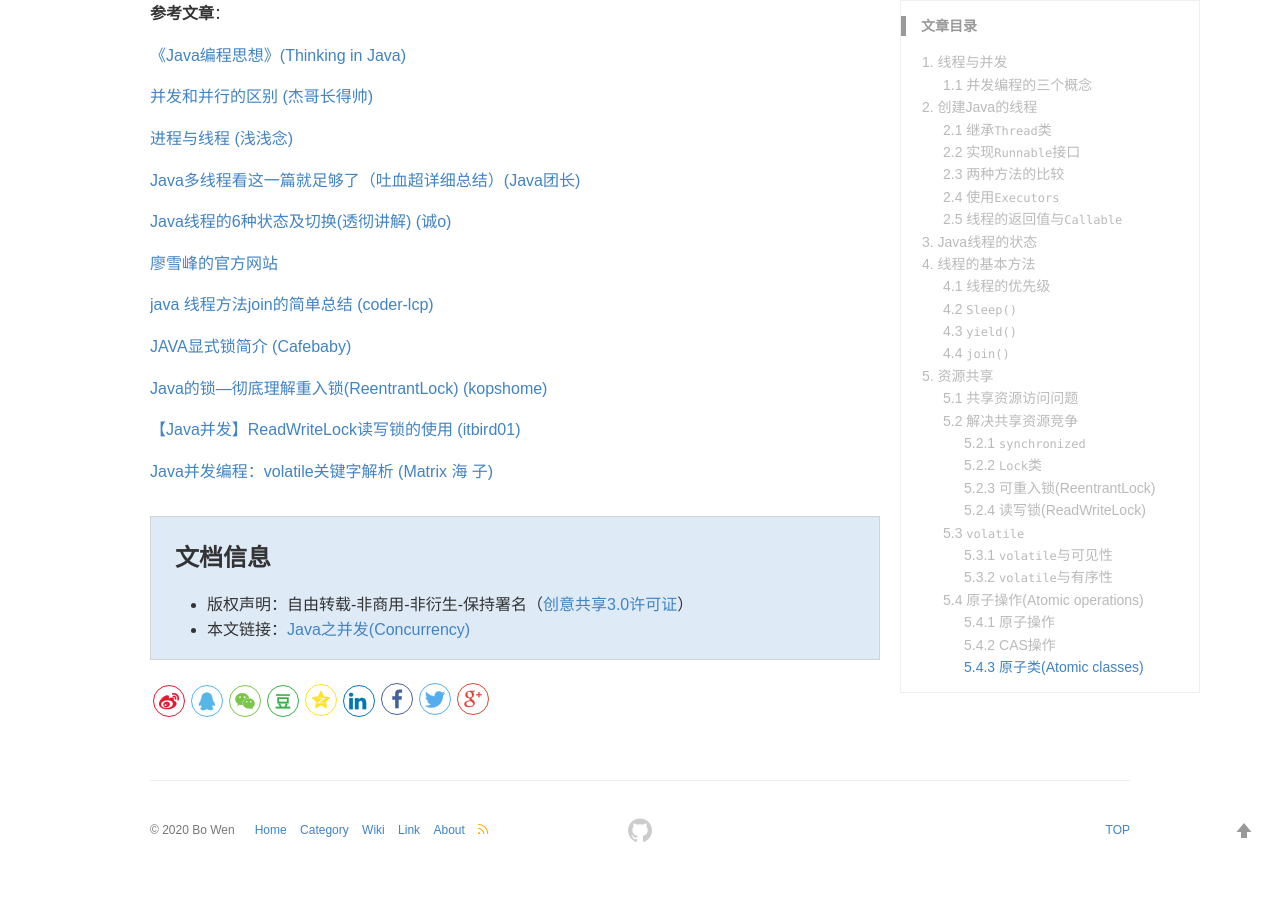
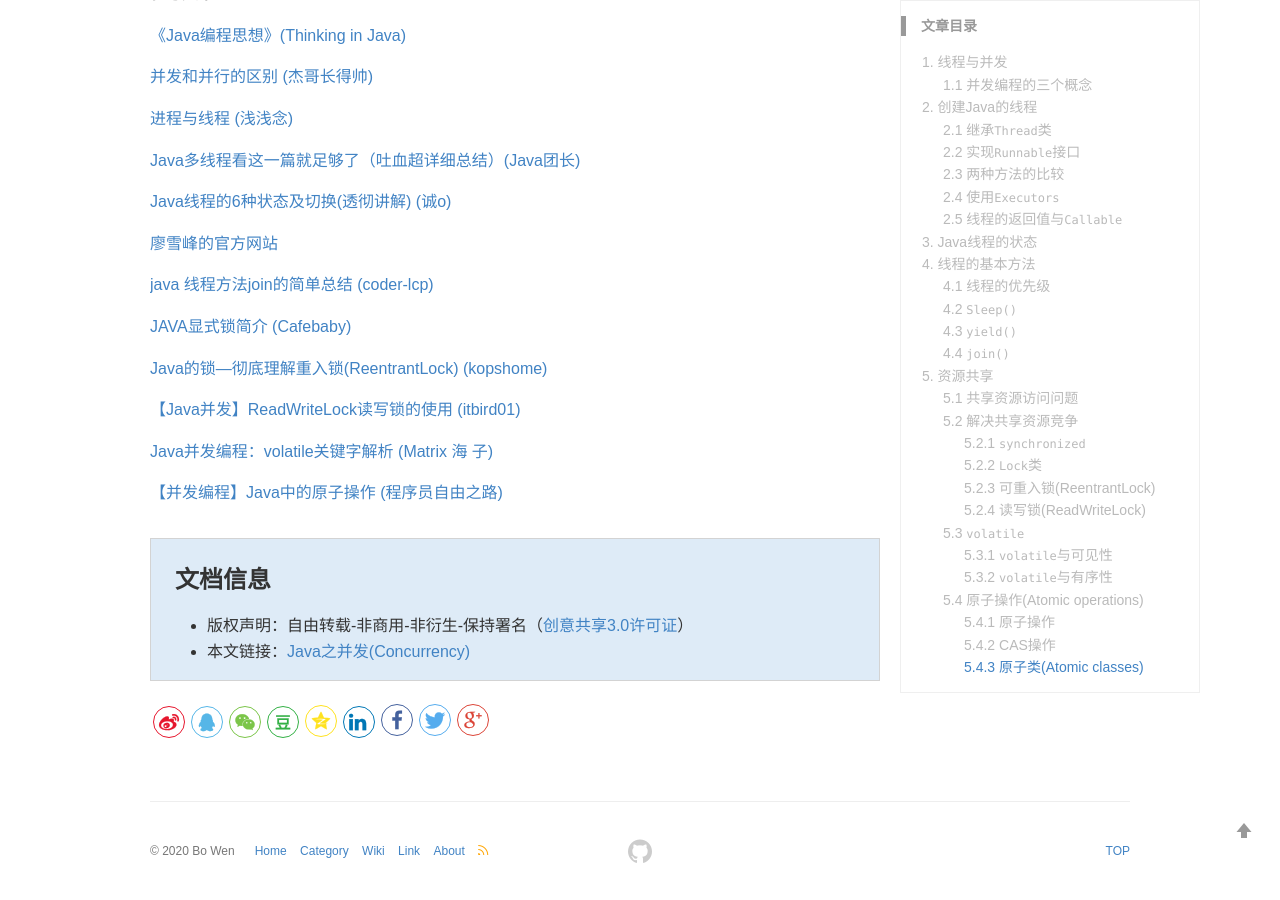
Before and after one commit to wenb1/wenb1.github.io, a Jekyll site: the page built from _posts/2020-05-24-java-concurrency.md, in a window 1280 px wide and 900 px high, scrolled down 29141 px. Built offline with Jekyll 4.4.1, drawn with Linux system fonts in a browser that asks for light colours; comment, search, counter and statistics services are not loaded; before the commit the page ends 30020 px from its top, so only the background shows below that.

Commit message:
modify blog

```diff
--- a/_posts/2020-05-24-java-concurrency.md
+++ b/_posts/2020-05-24-java-concurrency.md
@@ -1103,8 +1103,6 @@
 
 ## 5.4 原子操作(Atomic operations)
 
-------
-
 ### 5.4.1 原子操作
 
 原子操作是指一个或者多个不可再分割的操作。这些操作的执行顺序不能被打乱，这些步骤也不可以被切割而只执行其中的一部分（不可中断性）。举个列子：
@@ -1185,3 +1183,5 @@
 [【Java并发】ReadWriteLock读写锁的使用 (itbird01)](https://www.jianshu.com/p/9cd5212c8841)
 
 [Java并发编程：volatile关键字解析 (Matrix 海 子)](https://www.cnblogs.com/dolphin0520/p/3920373.html)
+
+[【并发编程】Java中的原子操作 (程序员自由之路)](https://www.cnblogs.com/54chensongxia/p/11910681.html)
```
